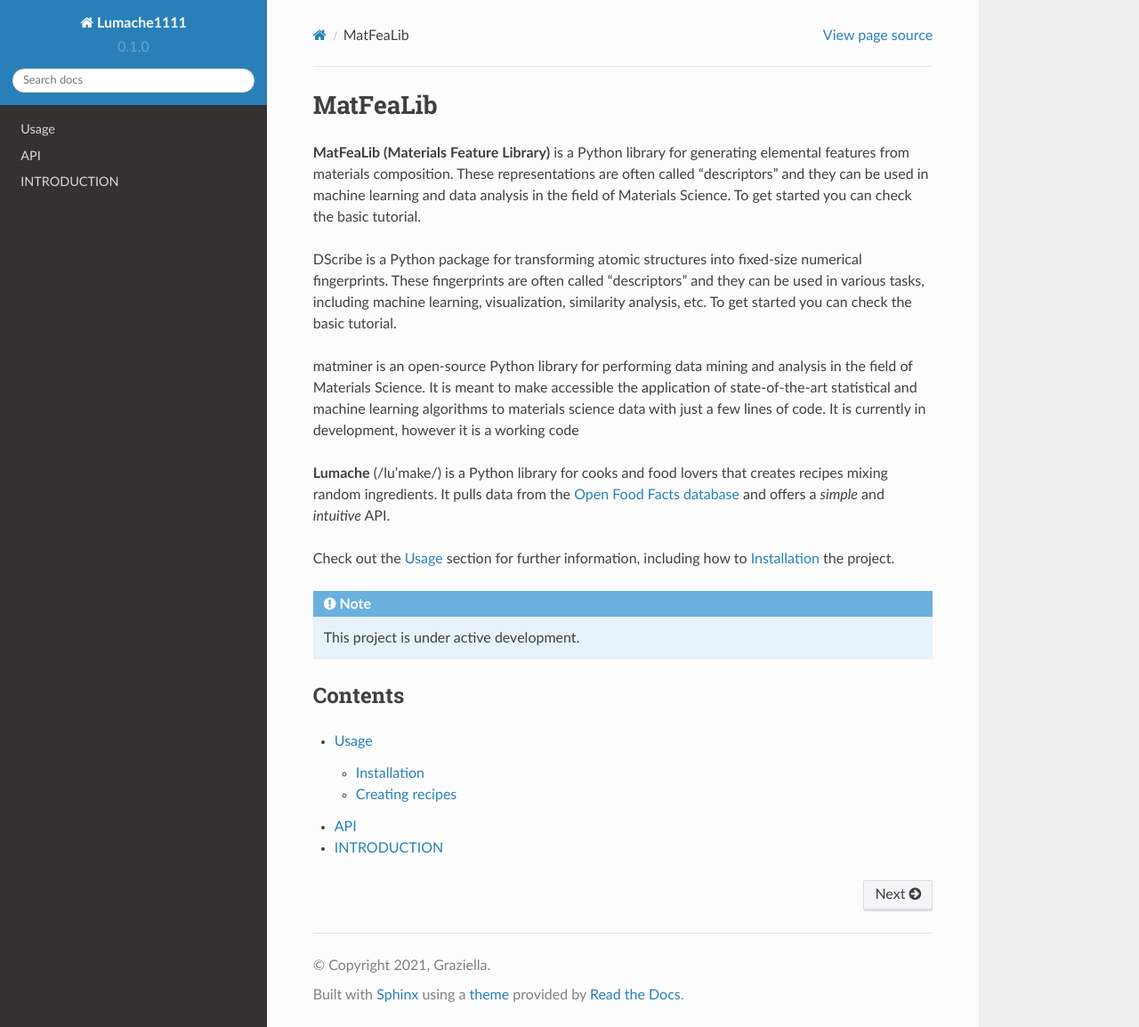
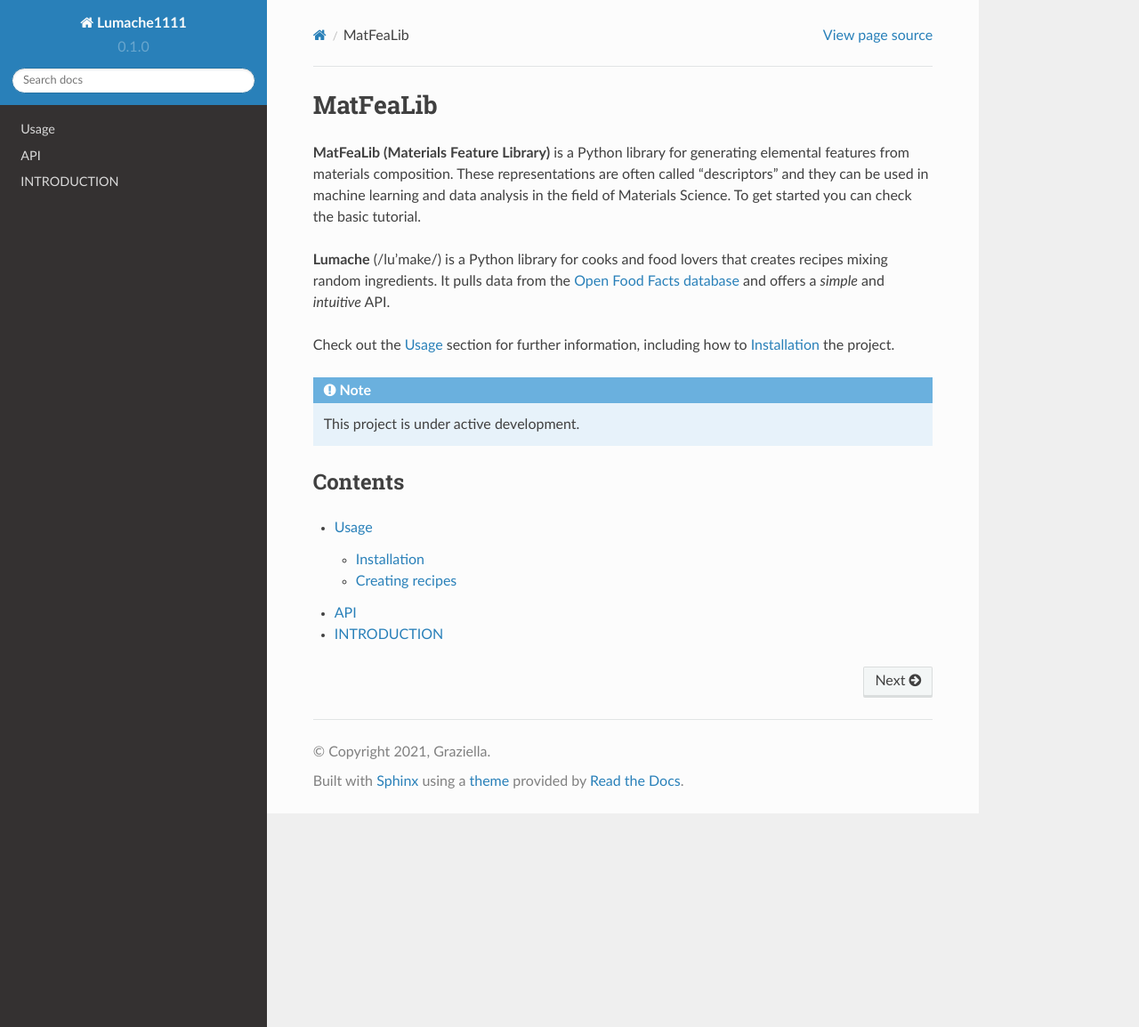
Before and after one commit to alaki98/alaki98, a Sphinx documentation site: the page built from docs/source/index.rst, in a window 1280 px wide and 1154 px high. Shown: the whole window at 89% size. Built offline with Sphinx 7.4.7 and the Read the Docs theme 2.0.0, drawn with Linux system fonts in a browser that asks for light colours.

Commit message:
Update index.rst

```diff
--- a/docs/source/index.rst
+++ b/docs/source/index.rst
@@ -2,10 +2,6 @@
 ===================================
 
 **MatFeaLib (Materials Feature Library)** is a Python library for generating elemental features from materials composition. These representations are often called “descriptors” and they can be used in machine learning and data analysis in the field of Materials Science. To get started you can check the basic tutorial.
-
-DScribe is a Python package for transforming atomic structures into fixed-size numerical fingerprints. These fingerprints are often called “descriptors” and they can be used in various tasks, including machine learning, visualization, similarity analysis, etc. To get started you can check the basic tutorial.
-
-matminer is an open-source Python library for performing data mining and analysis in the field of Materials Science. It is meant to make accessible the application of state-of-the-art statistical and machine learning algorithms to materials science data with just a few lines of code. It is currently in development, however it is a working code
 
 **Lumache** (/lu'make/) is a Python library for cooks and food lovers
 that creates recipes mixing random ingredients.
```
